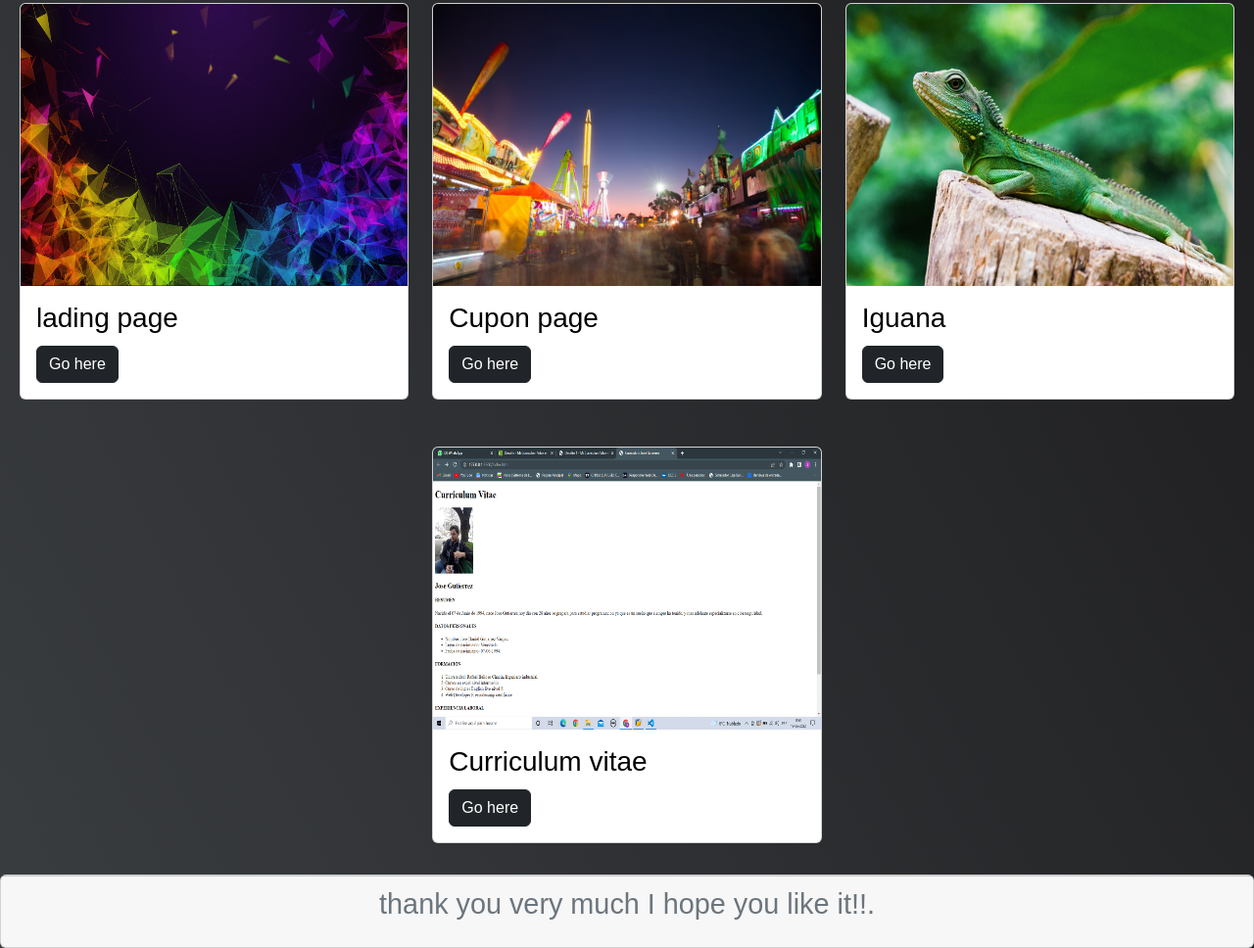
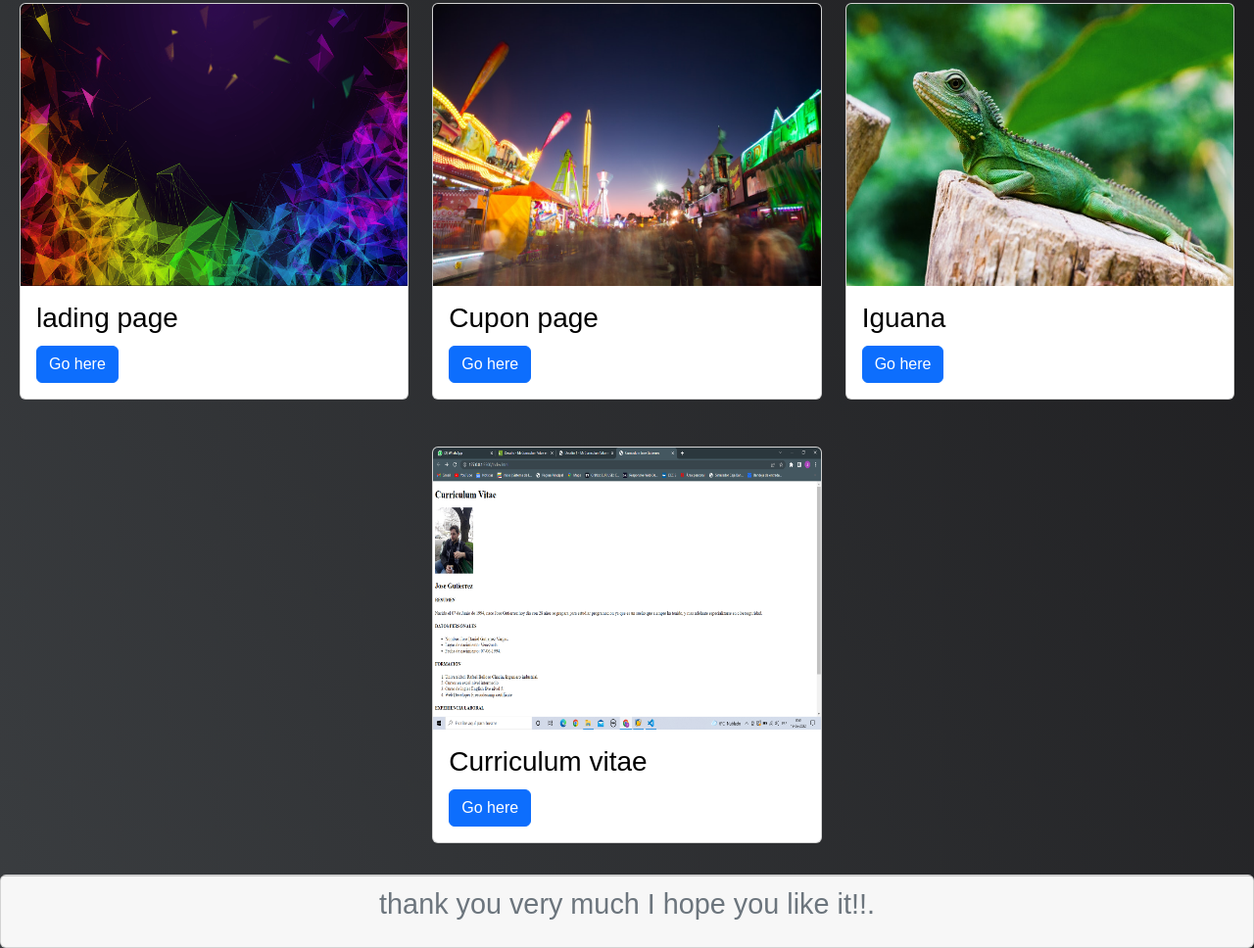
Before and after one commit to odettp/Minus29.github.io, a plain HTML site: page index.html in a window 1280 px wide. Shown: the part 701-1669 px from the top of the page at 98% size. Drawn offline with nearby package versions, Linux system fonts and the light colour scheme.

Commit message:
Cambio de colores en los botones

```diff
--- a/index.html
+++ b/index.html
@@ -73,7 +73,7 @@
                     <img src="./desafio2josegutierrez/assets/imgs/fondos-de-pantalla-gaming.png" class="card-img-top" alt="Metro" style="height: 18rem;">
                     <div class="card-body">
                         <h3 class="card-title">lading page</h3>
-                        <a href="./desafio2josegutierrez/index.html" class="btn btn-dark">Go here</a>
+                        <a href="./desafio2josegutierrez/index.html" class="btn btn-primary">Go here</a>
                     </div>
                 </div>
             </div>
@@ -83,7 +83,7 @@
                     <img src="./assets/imgs/cupon-5.jpg" class="card-img-top" alt="Cupon" style="height: 18rem;">
                     <div class="card-body">
                         <h3 class="card-title">Cupon page</h3>
-                        <a href="./Desafiocuponjosegutierrez/index.html" class="btn btn-dark">Go here</a>
+                        <a href="./Desafiocuponjosegutierrez/index.html" class="btn btn-primary">Go here</a>
                     </div>
                 </div>
             </div>
@@ -93,7 +93,7 @@
                     <img src="./assets/imgs/iguana-1.jpg" class="card-img-top" alt="Iguana" style="height: 18rem;">
                     <div class="card-body">
                         <h3 class="card-title">Iguana</h3>
-                        <a href="./desafio3josegutierreztest/index.html" class="btn btn-dark">Go here</a>
+                        <a href="./desafio3josegutierreztest/index.html" class="btn btn-primary">Go here</a>
                     </div>
                 </div>
             </div>
@@ -102,7 +102,7 @@
                     <img src="./Desafio1JoseGutierrez/assets/imgs/cv.png" class="card-img-top" alt="Jose Gutierrez" style="height: 18rem;">
                     <div class="card-body">
                         <h3 class="card-title">Curriculum vitae</h3>
-                        <a href="./Desafio1JoseGutierrez/Index.html" class="btn btn-dark">Go here</a>
+                        <a href="./Desafio1JoseGutierrez/Index.html" class="btn btn-primary">Go here</a>
                     </div>
                 </div>
             </div>
```
